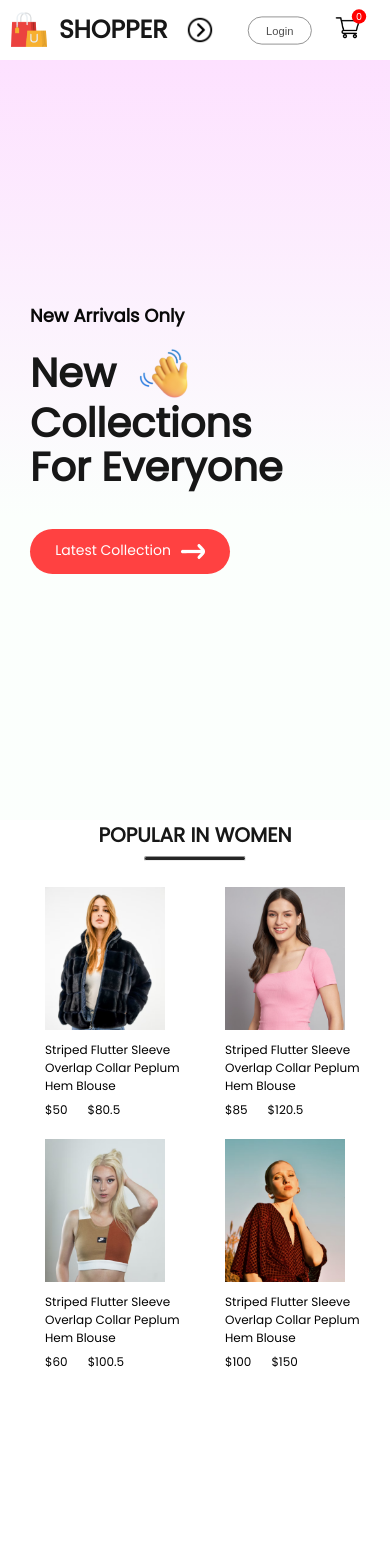
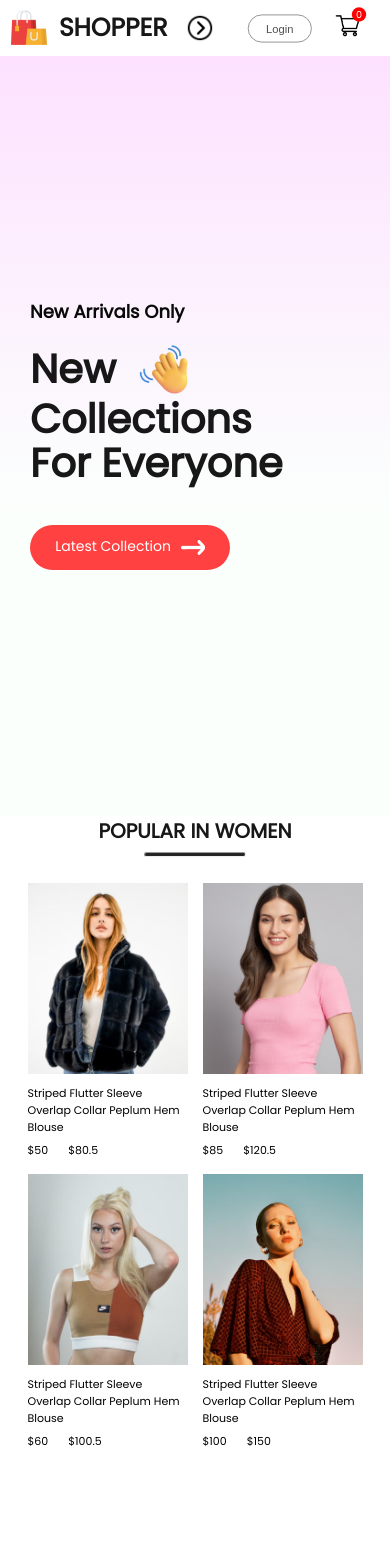
Before and after one commit to BillyNutty/e-commerce, a React (Create React App) app: page / in a window 390 px wide. Shown: the top 1568 px of the page. Built offline with nearby package versions, Linux system fonts and the light colour scheme.

Commit message:
resizing

```diff
--- a/src/Components/CartItems/CartItems.css
+++ b/src/Components/CartItems/CartItems.css
@@ -165,6 +165,6 @@
             display: grid;
         }
         .cartitems-promobox {
-            width: 300px;
+            width: 270px;
         }
 }
--- a/src/Components/Footer/Footer.css
+++ b/src/Components/Footer/Footer.css
@@ -78,7 +78,7 @@ gap: 20px;
    .footer-links {
     font-size: 14px;
     gap: 10px;
-    width: 340px;
+    width: 360px;
 
    }
    .footer-social-icon img {
--- a/src/Components/Item/Item.css
+++ b/src/Components/Item/Item.css
@@ -74,5 +74,9 @@
 @media(max-width: 500px) {
     .item {
         width: 160px;
+        font-size: 11px;
+    }
+    .item img {
+        width: 160px;
     }
 }
--- a/src/Components/Navbar/Navbar.css
+++ b/src/Components/Navbar/Navbar.css
@@ -165,7 +165,7 @@
 
 @media(max-width: 500px) {
     .navbar {
-        width: 8px 0px;
+        padding: 8px 0px;
         gap: 0;
     }
     .nav.logo {
--- a/src/Components/NewCollections/NewCollections.css
+++ b/src/Components/NewCollections/NewCollections.css
@@ -73,7 +73,7 @@
     .collections {
         display: grid;
         grid-template-columns: 1fr 1fr;
-        gap: 20px;
-        width: 300px;
+        gap: 15px;
+        width: 335px;
     }
 }
--- a/src/Components/Popular/Popular.css
+++ b/src/Components/Popular/Popular.css
@@ -78,11 +78,12 @@
 @media(max-width: 500px) {
     .popular {
         height: 90vh;
+        margin-bottom: 100px;
     }
     .popular-item {
         display: grid;
         grid-template-columns: 1fr 1fr;
-        gap: 20px;
-        width: 300px;
+        gap: 15px;
+        width: 335px;
     }
 }
--- a/src/Pages/CSS/ShopCategory.css
+++ b/src/Pages/CSS/ShopCategory.css
@@ -93,5 +93,7 @@
 @media(max-width: 500px) {
     .shopcategory-products {
         grid-template-columns: 1fr 1fr;
+        width: 335px;
+        gap: 15px;
     }
 }
```
